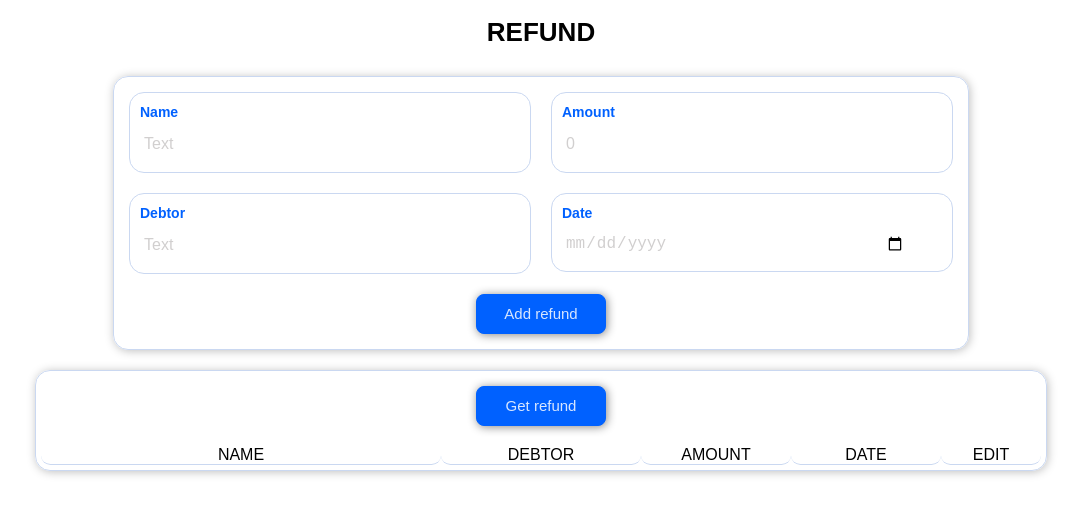
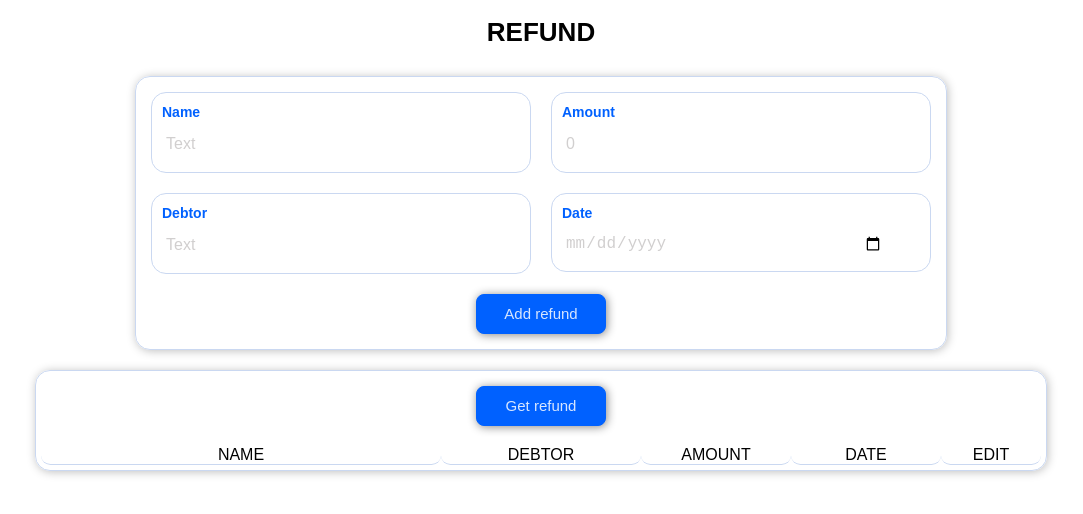
Before and after one commit to DenyGurzhiy/HomeWork, a plain HTML site: page index.html in a window 1280 px wide. Shown: the whole page, without its empty margins (99-1182 px from the left). Drawn offline with Linux system fonts and the light colour scheme; files whose address does not match are found by name.

Commit message:
Update css for Form1

```diff
--- a/Les17.css
+++ b/Les17.css
@@ -31,7 +31,7 @@ h1 {
     justify-items: center;
     border-radius: 15px;
     border: 1px solid #cad8f1;
-    min-width: 765px;
+    min-width: 800px;
     margin: 10px;
     box-shadow: 1px 1px 10px #bfbfbf;
     padding: 5px;
@@ -44,7 +44,7 @@ h1 {
     border-radius: 15px;
     border: 1px solid #cad8f1;
     width: 100%;
-    min-width: 765px;
+    min-width: 800px;
     max-width: 1000px;
     margin: 10px;
     box-shadow: 1px 1px 10px #bfbfbf;
@@ -78,7 +78,7 @@ input {
     /* padding: 2px; */
     font-size: 16px;
     color: rgb(209, 207, 207);
-    width: 340px;
+    width: 318px;
     margin-top: 5px;
 }
 
@@ -105,7 +105,7 @@ fieldset {
     border: 1px solid #cad8f1;
     padding: 10px;
     margin: 10px;
-    width: 380px;
+    width: 358px;
 }
 
 
--- a/Les17/Les17.css
+++ b/Les17/Les17.css
@@ -31,7 +31,7 @@ h1 {
     justify-items: center;
     border-radius: 15px;
     border: 1px solid #cad8f1;
-    min-width: 765px;
+    min-width: 800px;
     margin: 10px;
     box-shadow: 1px 1px 10px #bfbfbf;
     padding: 5px;
@@ -44,7 +44,7 @@ h1 {
     border-radius: 15px;
     border: 1px solid #cad8f1;
     width: 100%;
-    min-width: 765px;
+    min-width: 800px;
     max-width: 1000px;
     margin: 10px;
     box-shadow: 1px 1px 10px #bfbfbf;
@@ -78,7 +78,7 @@ input {
     /* padding: 2px; */
     font-size: 16px;
     color: rgb(209, 207, 207);
-    width: 340px;
+    width: 318px;
     margin-top: 5px;
 }
 
@@ -105,7 +105,7 @@ fieldset {
     border: 1px solid #cad8f1;
     padding: 10px;
     margin: 10px;
-    width: 380px;
+    width: 358px;
 }
 
 
```
Also changed, not shown: Okk.png (added).
